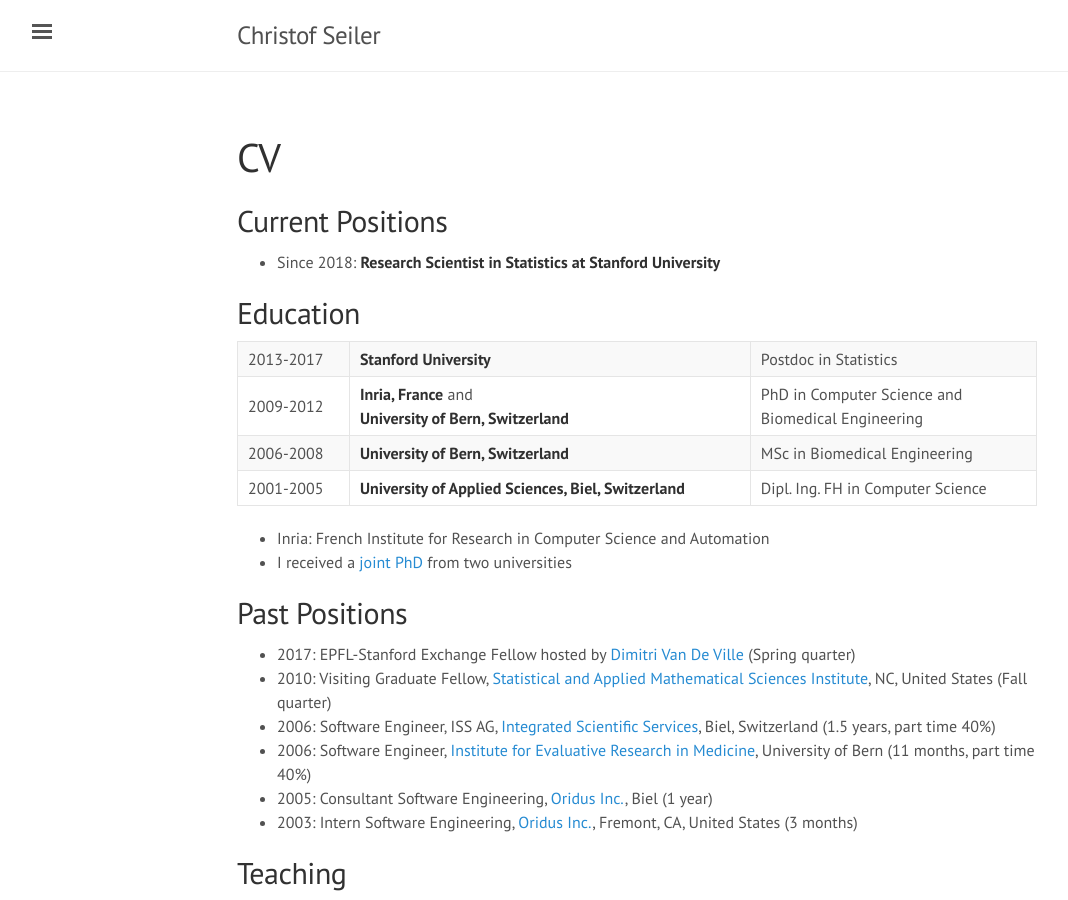
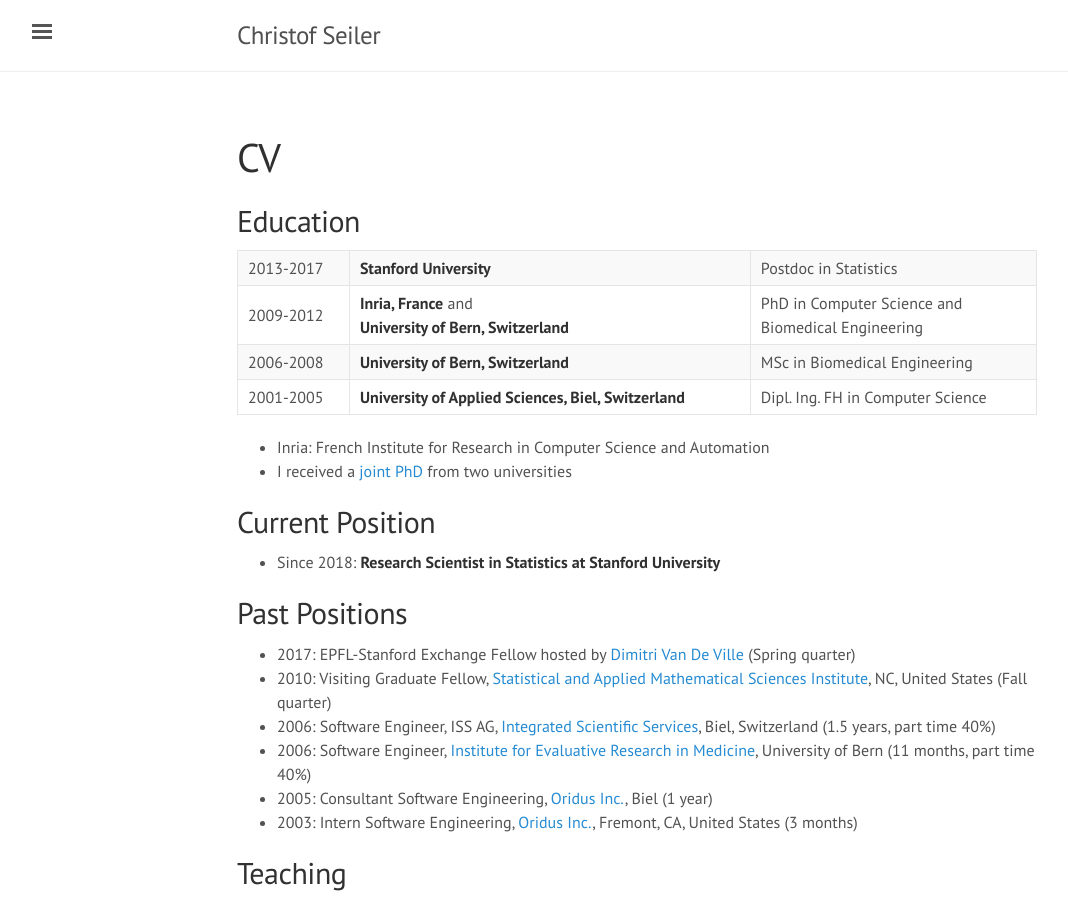
Before and after one commit to ChristofSeiler/ChristofSeiler.github.io, a Jekyll site: the page built from about.md, in a window 1280 px wide and 900 px high. Shown: the whole window, without its empty margins (3-1071 px from the left). Built offline with Jekyll 4.4.1, drawn with Linux system fonts in a browser that asks for light colours; some of the changed lines change nothing that is shown.

Commit message:
update order

```diff
--- a/about.md
+++ b/about.md
@@ -2,10 +2,6 @@
 layout: page
 title: CV
 ---
-
-## Current Positions
-
-* Since 2018: **Research Scientist in Statistics at Stanford University**
 
 ## Education
 
@@ -16,6 +12,10 @@
 
 * Inria: French Institute for Research in Computer Science and Automation
 * I received a [joint PhD](http://www.unibe.ch/studies/degree_programs/doctorate/doctoral_degree/joint_supervision_doctorate/index_eng.html) from two universities
+
+## Current Position
+
+* Since 2018: **Research Scientist in Statistics at Stanford University**
 
 ## Past Positions
 
```
